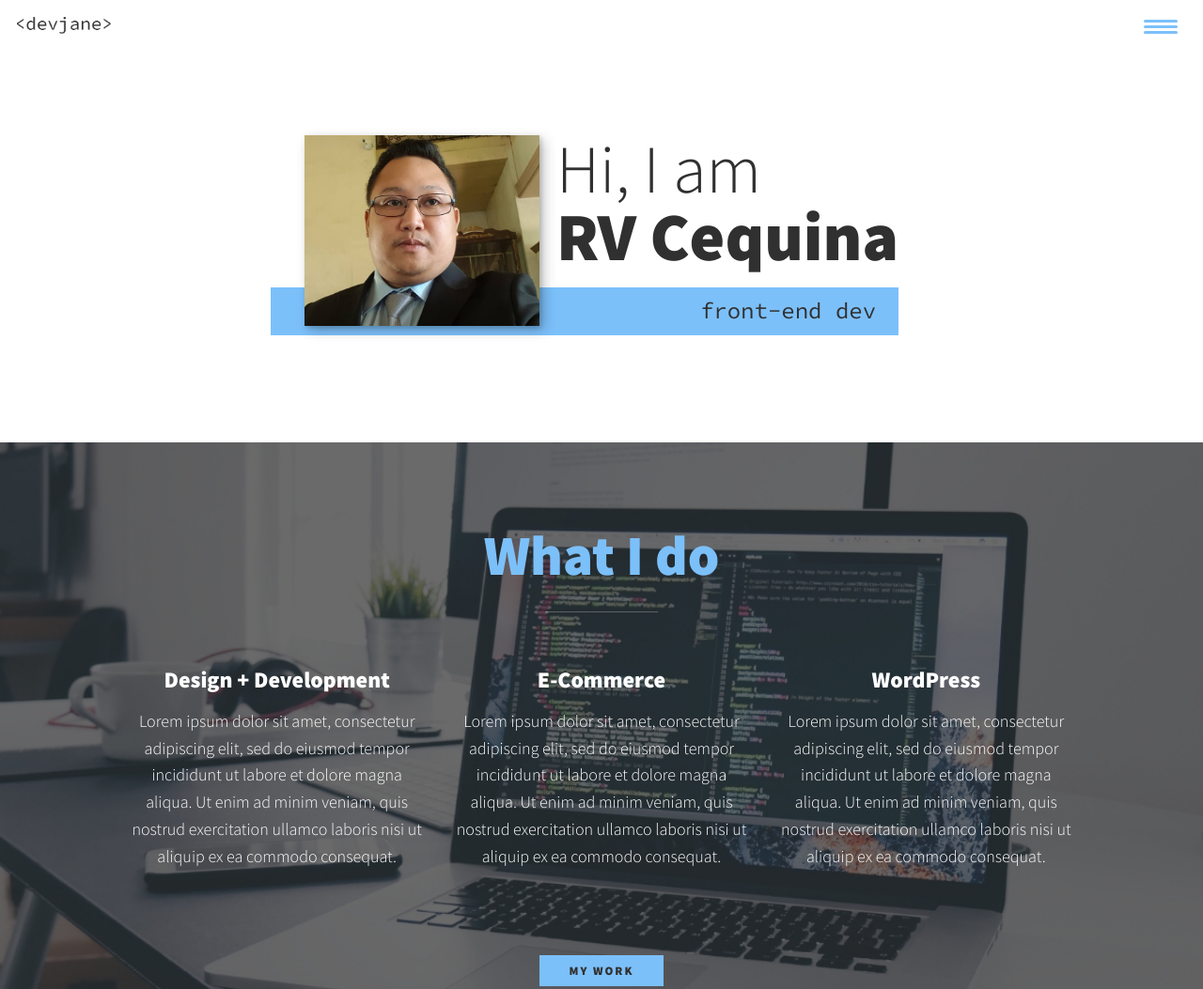
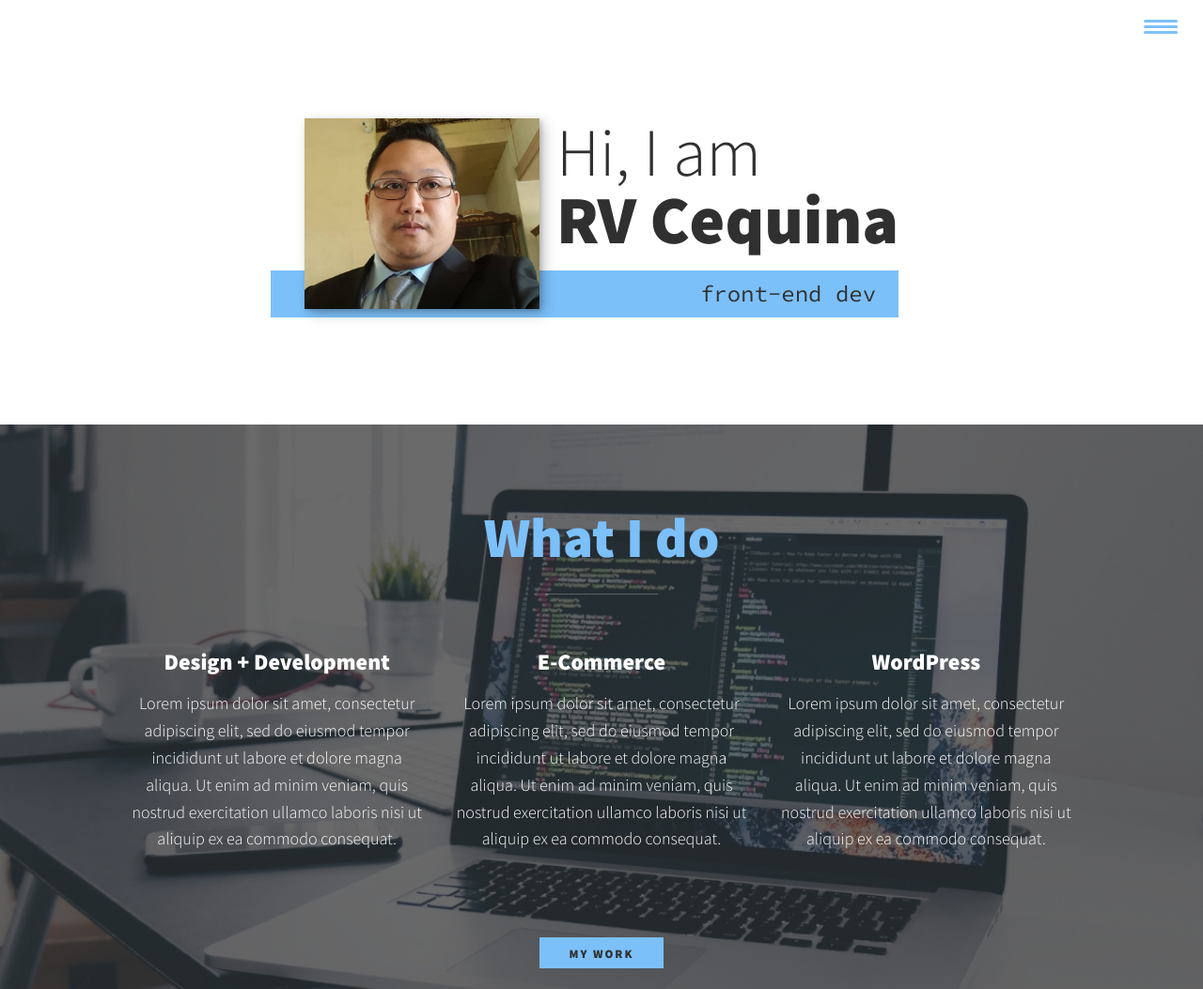
Before and after one commit to rvcequina/frontend-dev, a plain HTML site: page index.html in a window 1280 px wide. Shown: the top 1053 px of the page at 94% size. Drawn offline with nearby package versions, Linux system fonts and the light colour scheme.

Commit message:
disabled-logo1

```diff
--- a/index.html
+++ b/index.html
@@ -16,7 +16,7 @@
     <body>
         <header>
             <div class="logo">
-                <img src="img/devjane.png" alt="">
+                <!-- <img src="img/devjane. png" alt=""> -->
             </div>
             <button class="nav-toggle" aria-label="toggle navigation">
                 <span class="hamburger"></span>
```
